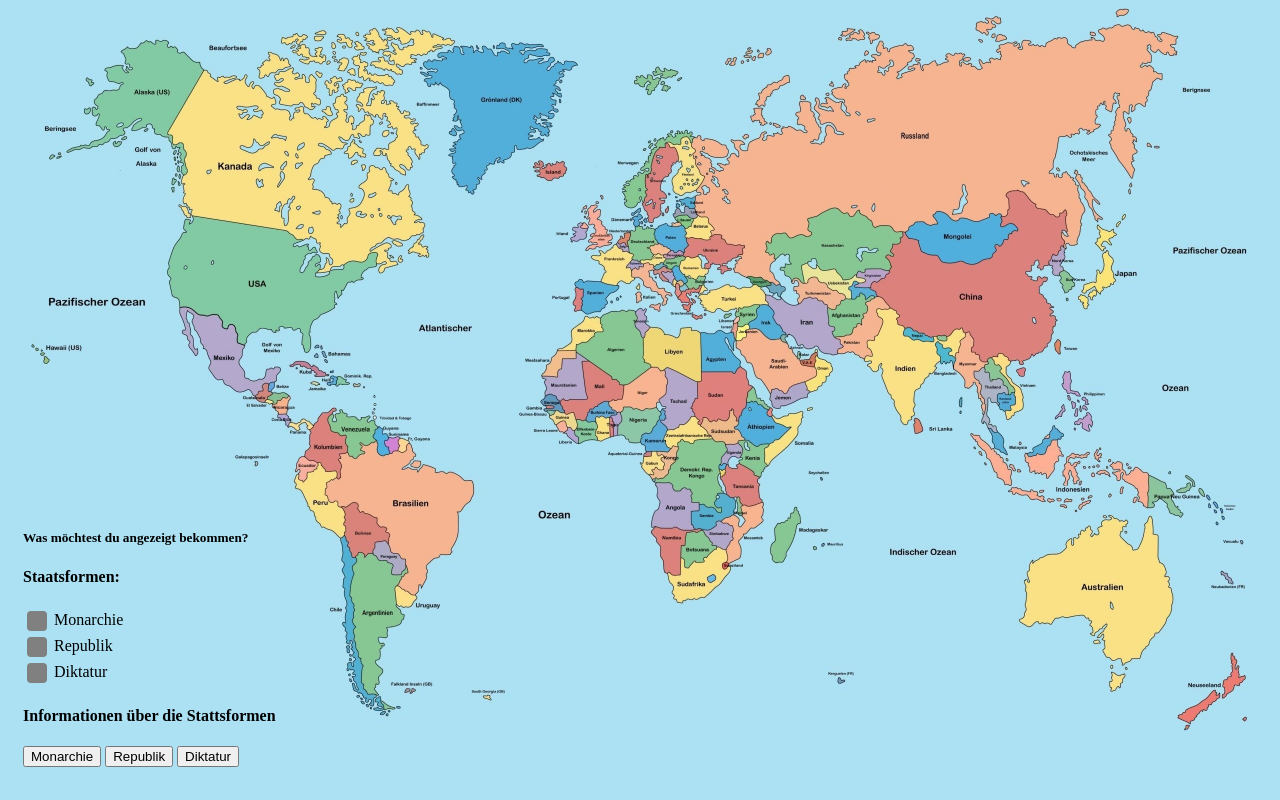
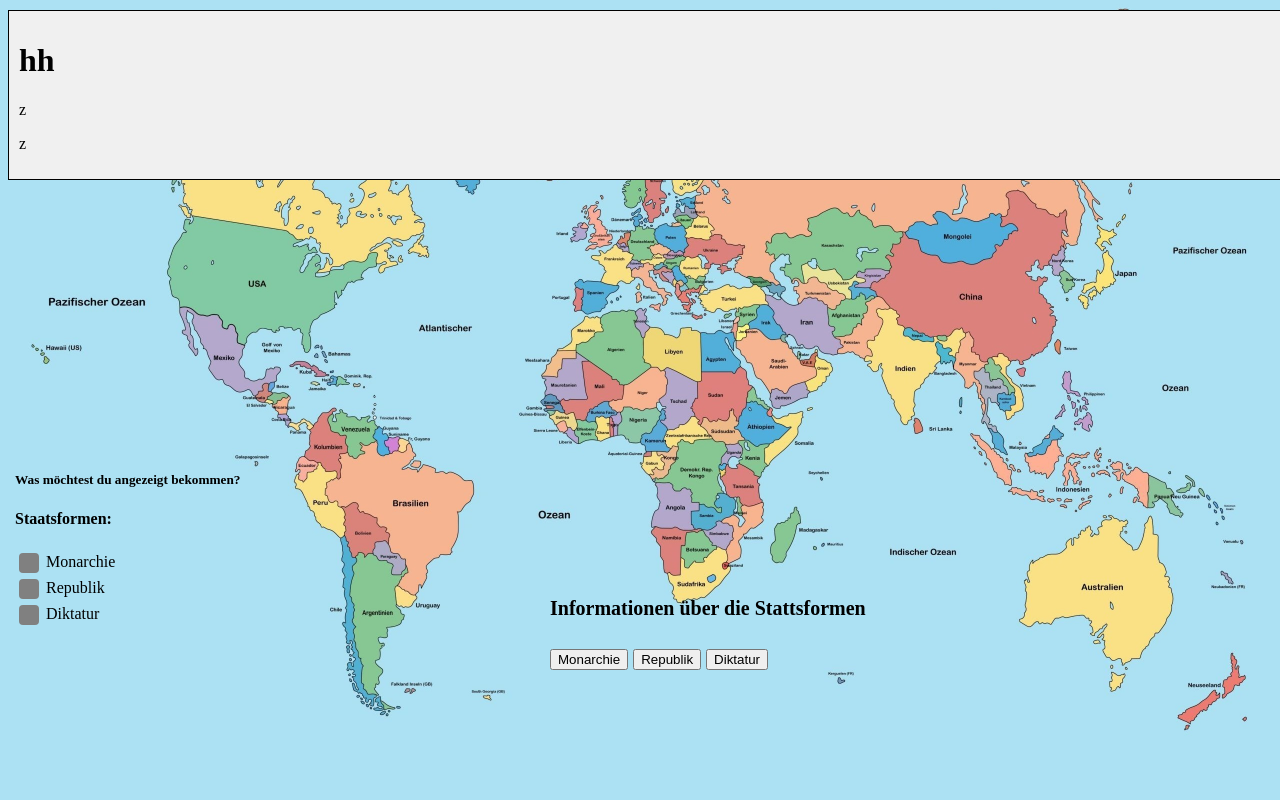
Before and after one commit to xjasxer/Staatsformen, a PHP site: page / in a window 1280 px wide. Run offline with PHP 8.4, Linux system fonts and the light colour scheme.

Commit message:
js code für info text

```diff
--- a/index.php
+++ b/index.php
@@ -5,8 +5,36 @@
     <meta name="viewport" content="width=device-width, initial-scale=1.0">
     <title>Die Herrschaftsformen</title>
     <link rel="stylesheet" href="style.css">
+    <script src="js.js"></script>
 </head>
 <body>
+
+<div id="nav-infos">
+
+<h4>Informationen über die Stattsformen</h4>
+
+<input type="button" value="Monarchie"
+ data-title="Monarchie"
+ data-beschreibung="becshriebunf"
+ data-beschreibung2="2222"
+ id="info1"
+ onclick="info1()">
+
+
+
+
+
+<input type="button" value="Republik">
+<input type="button" value="Diktatur">
+
+</div>
+
+<div id="info">
+  <h1 id="info-header">hh</h1>
+  <p id="info-beschreibung">z</p>
+  <p id="info-beschreibung2">z</p>
+</div>
+
 
 
 
@@ -31,23 +59,6 @@
 
 </div>
 
-<div id="nav-infos">
-
-<h4>Informationen über die Stattsformen</h4>
-
-<input type="button" value="Monarchie">
-<input type="button" value="Republik">
-<input type="button" value="Diktatur">
-
-</div>
-
-
-
-<?php
-
-
-
-?>
 
 
 
--- a/js.js
+++ b/js.js
@@ -0,0 +1,6 @@
+  function info1() {
+var button = document.getElementById('info1')
+
+document.getElementById('info-header').textContent = button.getAttribute("data-title")
+
+  }
--- a/style.css
+++ b/style.css
@@ -52,6 +52,13 @@ input[type="checkbox"]:checked::before {
     color: white;
     font-size: 16px;
 }
+#info {
+    display: block;
+    border: 1px solid black;
+    padding: 10px;
+    margin-top: 10px;
+    background-color: #f0f0f0;
+}
 
 
 
@@ -85,12 +92,21 @@ body {
         background-image: url(/src/img/weltkarte_ipad.jpg);
     }
     #nav-karte {
+        position: absolute;
         width: 280px;
         float: left;
-        margin-left: 15px;
-        margin-top: 500px;
+        left: 15px;
+        top: 450px;
         }
 
 
+    #nav-infos {
+position: absolute;
+top: 570px;
+left: 550px;
+font-size: 20px;
+
+    }
+
 
 }
```
